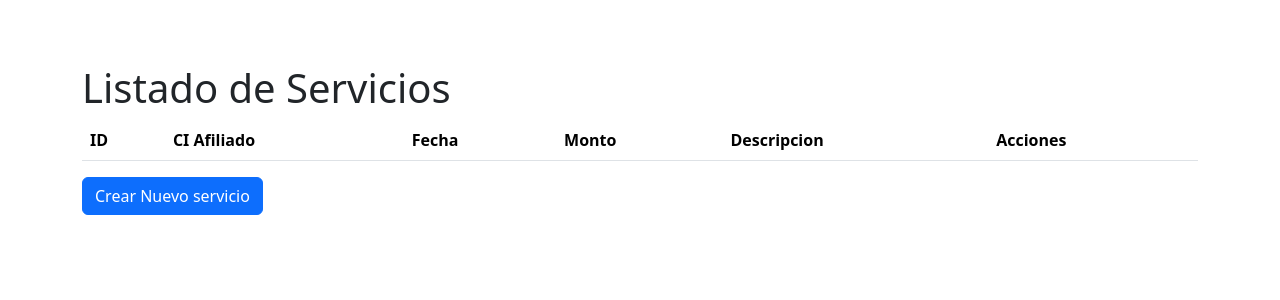
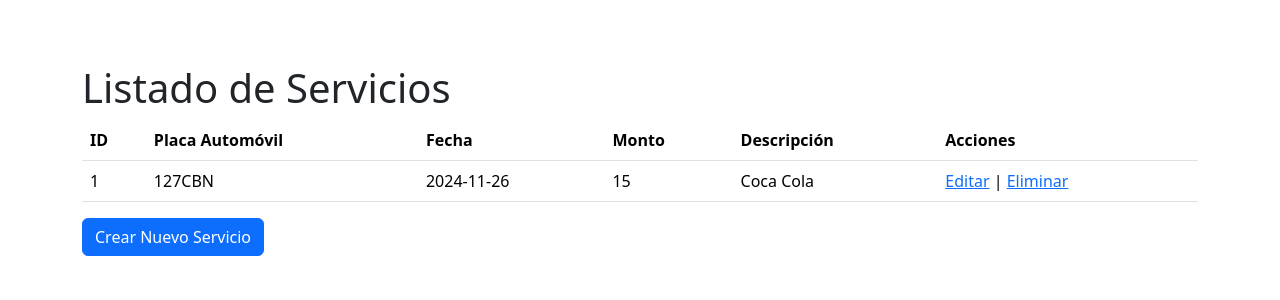
Before and after one commit to roly-r/proyecto_grupo14, a Flask app: page /servicios in a window 1280 px wide. Shown: the part 56-356 px from the top of the page. Run offline with Flask 3, Linux system fonts and the light colour scheme; data comes from the database, SQL or seed files in the repository; data that the repository does not hold is empty.

Commit message:
sexto commit

```diff
--- a/blueprints/servicios/__init__.py
+++ b/blueprints/servicios/__init__.py
@@ -8,16 +8,25 @@ def index():
     conn = sqlite3.connect("star_service.db")
     conn.row_factory = sqlite3.Row
     cursor = conn.cursor()
-    cursor.execute("SELECT * FROM servicio")
+
+    # Consulta con LEFT JOIN para mostrar servicios y datos de vehículos
+    cursor.execute("""
+    SELECT servicio.id, servicio.fecha_pago_servicio, servicio.monto, servicio.descripcion,
+           vehiculo.placa, vehiculo.marca
+    FROM servicio
+    LEFT JOIN vehiculo ON servicio.id_vehiculo = vehiculo.id;
+    """)
     servicios = cursor.fetchall()
     conn.close()
-    return render_template('index_servicio.html',servicios=servicios)
+
+    return render_template('index_servicio.html', servicios=servicios)
+
 
 @servicios_bp.route("/crear_s", methods=["GET", "POST"])
 def crear_s():
     if request.method == "POST":
         # Recupera los datos del formulario
-        ci_afiliado = request.form["ci_afiliado"]
+        id_vehiculo = request.form.get("id_vehiculo")
         fecha_pago_servicio = request.form['fecha_pago_servicio']
         monto = request.form['monto']
         descripcion = request.form['descripcion']
@@ -27,9 +36,9 @@ def crear_s():
         cursor = conn.cursor()
         try:
             cursor.execute("""
-                INSERT INTO servicio (ci_afiliado, fecha_pago_servicio, monto, descripcion)
+                INSERT INTO servicio (id_vehiculo, fecha_pago_servicio, monto, descripcion)
                 VALUES (?, ?, ?, ?)
-            """, (ci_afiliado, fecha_pago_servicio, monto, descripcion))
+            """, (id_vehiculo, fecha_pago_servicio, monto, descripcion))
             conn.commit()
         except sqlite3.IntegrityError as e:
             conn.rollback()
@@ -39,15 +48,15 @@ def crear_s():
 
         return redirect(url_for('servicios.index'))
 
-    # Obtener afiliados para el formulario
+    # Obtener vehículos para el formulario
     conn = sqlite3.connect("star_service.db")
     conn.row_factory = sqlite3.Row
     cursor = conn.cursor()
-    cursor.execute("SELECT ci, nombres FROM afiliado")
-    afiliados = cursor.fetchall()
+    cursor.execute("SELECT id, placa, marca FROM vehiculo")
+    vehiculos = cursor.fetchall()
     conn.close()
 
-    return render_template("crear_s.html", afiliados=afiliados)
+    return render_template("crear_s.html", vehiculos=vehiculos)
 
 
 @servicios_bp.route("/editar_s/<int:id>", methods=["GET", "POST"])
@@ -56,13 +65,12 @@ def editar_s(id):
     conn.row_factory = sqlite3.Row
     cursor = conn.cursor()
 
-    # Obtener datos del vehículo a editar
+    # Obtener datos del servicio a editar
     cursor.execute("SELECT * FROM servicio WHERE id = ?", (id,))
     servicio = cursor.fetchone()
 
-    # Si es POST, actualizar los datos
     if request.method == "POST":
-        ci_afiliado = request.form["ci_afiliado"]
+        id_vehiculo = request.form.get("id_vehiculo")
         fecha_pago_servicio = request.form['fecha_pago_servicio']
         monto = request.form['monto']
         descripcion = request.form['descripcion']
@@ -70,9 +78,9 @@ def editar_s(id):
         try:
             cursor.execute("""
                 UPDATE servicio
-                SET ci_afiliado = ?, fecha_pago_servicio = ?, monto = ?, descripcion = ?
+                SET id_vehiculo = ?, fecha_pago_servicio = ?, monto = ?, descripcion = ?
                 WHERE id = ?
-            """, (ci_afiliado, fecha_pago_servicio, monto, descripcion, id))
+            """, (id_vehiculo, fecha_pago_servicio, monto, descripcion, id))
             conn.commit()
         except sqlite3.IntegrityError as e:
             conn.rollback()
@@ -82,12 +90,12 @@ def editar_s(id):
 
         return redirect(url_for('servicios.index'))
 
-    # Obtener la lista de afiliados para el formulario
-    cursor.execute("SELECT ci, nombres FROM afiliado")
-    afiliados = cursor.fetchall()
+    # Obtener la lista de vehículos para el formulario
+    cursor.execute("SELECT id, placa, marca FROM vehiculo")
+    vehiculos = cursor.fetchall()
     conn.close()
 
-    return render_template("editar_s.html", servicio=servicio, afiliados=afiliados)
+    return render_template("editar_s.html", servicio=servicio, vehiculos=vehiculos)
 
 
 @servicios_bp.route("/eliminar_s/<int:id>")
--- a/blueprints/servicios/templates/index_servicio.html
+++ b/blueprints/servicios/templates/index_servicio.html
@@ -6,10 +6,10 @@
         <thead>
             <tr>
                 <th>ID</th>
-                <th>CI Afiliado</th>
+                <th>Placa Automóvil</th>
                 <th>Fecha</th>
                 <th>Monto</th>
-                <th>Descripcion</th>
+                <th>Descripción</th>
                 <th>Acciones</th>
             </tr>
         </thead>
@@ -17,7 +17,7 @@
             {% for servicio in servicios %}
             <tr>
                 <td>{{ servicio['id'] }}</td>
-                <td>{{ servicio['ci_afiliado'] }}</td>
+                <td>{{ servicio['placa'] or 'No asociado' }}</td>
                 <td>{{ servicio['fecha_pago_servicio'] }}</td>
                 <td>{{ servicio['monto'] }}</td>
                 <td>{{ servicio['descripcion'] }}</td>
@@ -30,7 +30,6 @@
         </tbody>
     </table>
 
-    <a href="{{ url_for('servicios.crear_s') }}" class="btn btn-primary">Crear Nuevo servicio</a>
+    <a href="{{ url_for('servicios.crear_s') }}" class="btn btn-primary">Crear Nuevo Servicio</a>
 </div>
-
 {% include 'footer.html' %}
--- a/main.py
+++ b/main.py
@@ -59,11 +59,11 @@ def init_database():
     cursor.execute("""
         CREATE TABLE IF NOT EXISTS servicio (
             id INTEGER PRIMARY KEY AUTOINCREMENT,
-            ci_afiliado INT,
+            id_vehiculo INT,
             fecha_pago_servicio DATE NOT NULL,
             monto DECIMAL(10, 2),
             descripcion TEXT,
-            FOREIGN KEY (ci_afiliado) REFERENCES afiliado(ci)
+            FOREIGN KEY (id_vehiculo) REFERENCES vehiculo(id)
         )
     """)
 
```
Also changed, not shown: blueprints/servicios/templates/crear_s.html (+9 -13 lines), blueprints/servicios/templates/editar_s.html (+12 -14 lines), star_service.db.
